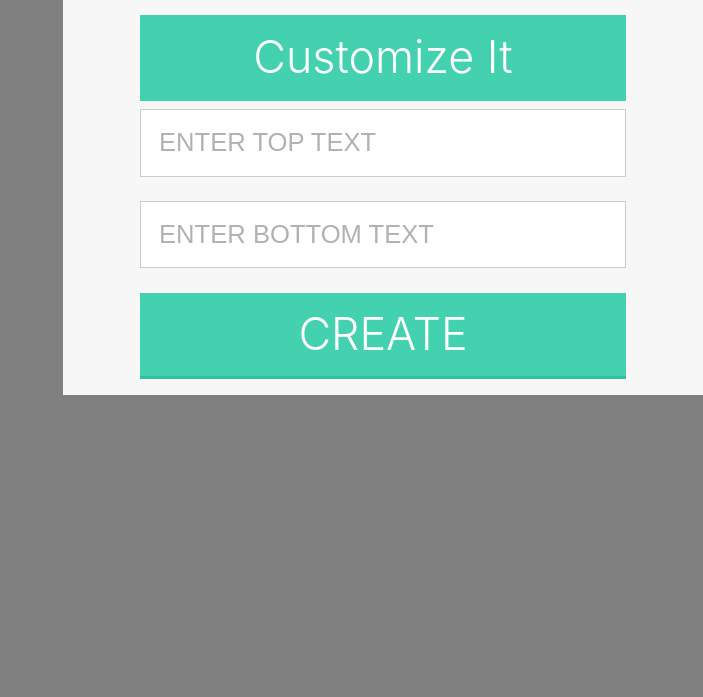
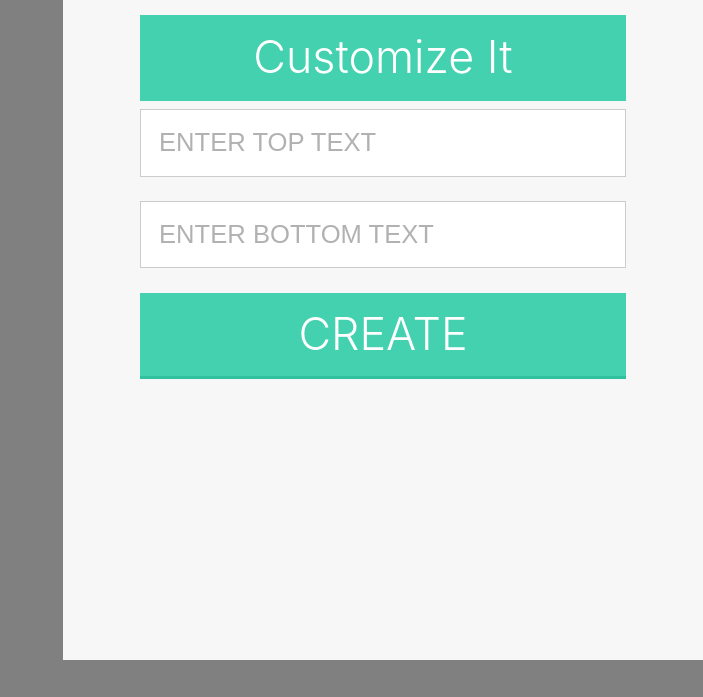
Before and after one commit to PacificPR/creatememes, a Flask app: template templates/create.html in a window 1280 px wide; the page is wider, and only the part inside the window is pictured. Shown: the part 103-800 px from the top of that part, without its empty margins (577-1280 px from the left). Run offline with Flask 2, Linux system fonts and the light colour scheme; the template is opened without the code that fills it, so the values that code supplies are empty; some libraries are stand-ins or nearby versions.

```diff
--- a/static/css/index.css
+++ b/static/css/index.css
@@ -61,6 +61,8 @@ li{
     height: 70%;
     padding: 1rem;
     background: #F7F7F7;
+    padding-bottom: 22%;
+    height: 80%;
 }
 
 .inner{
```
Also changed, not shown: static/img/meme.jpg (deleted).
